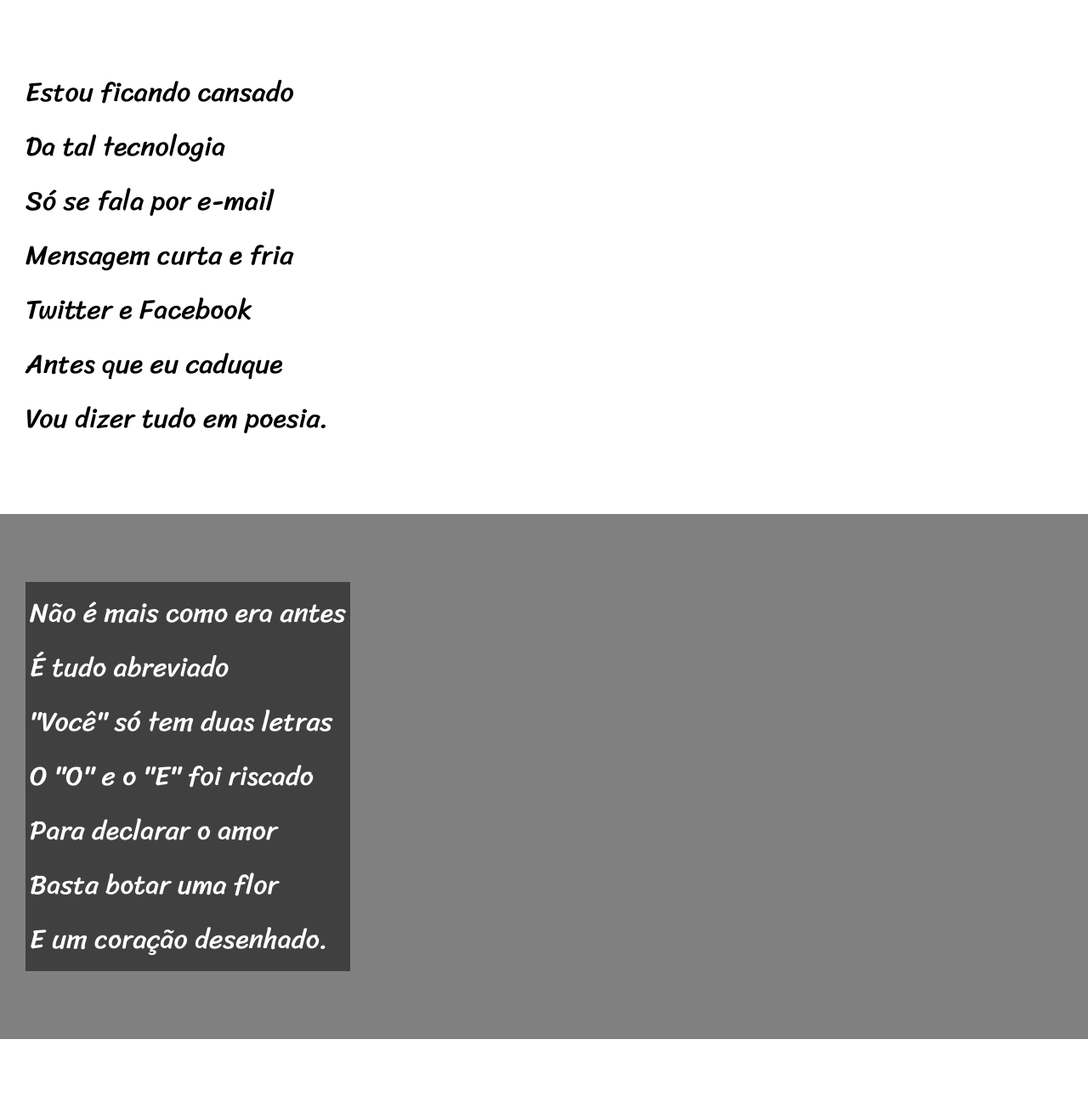
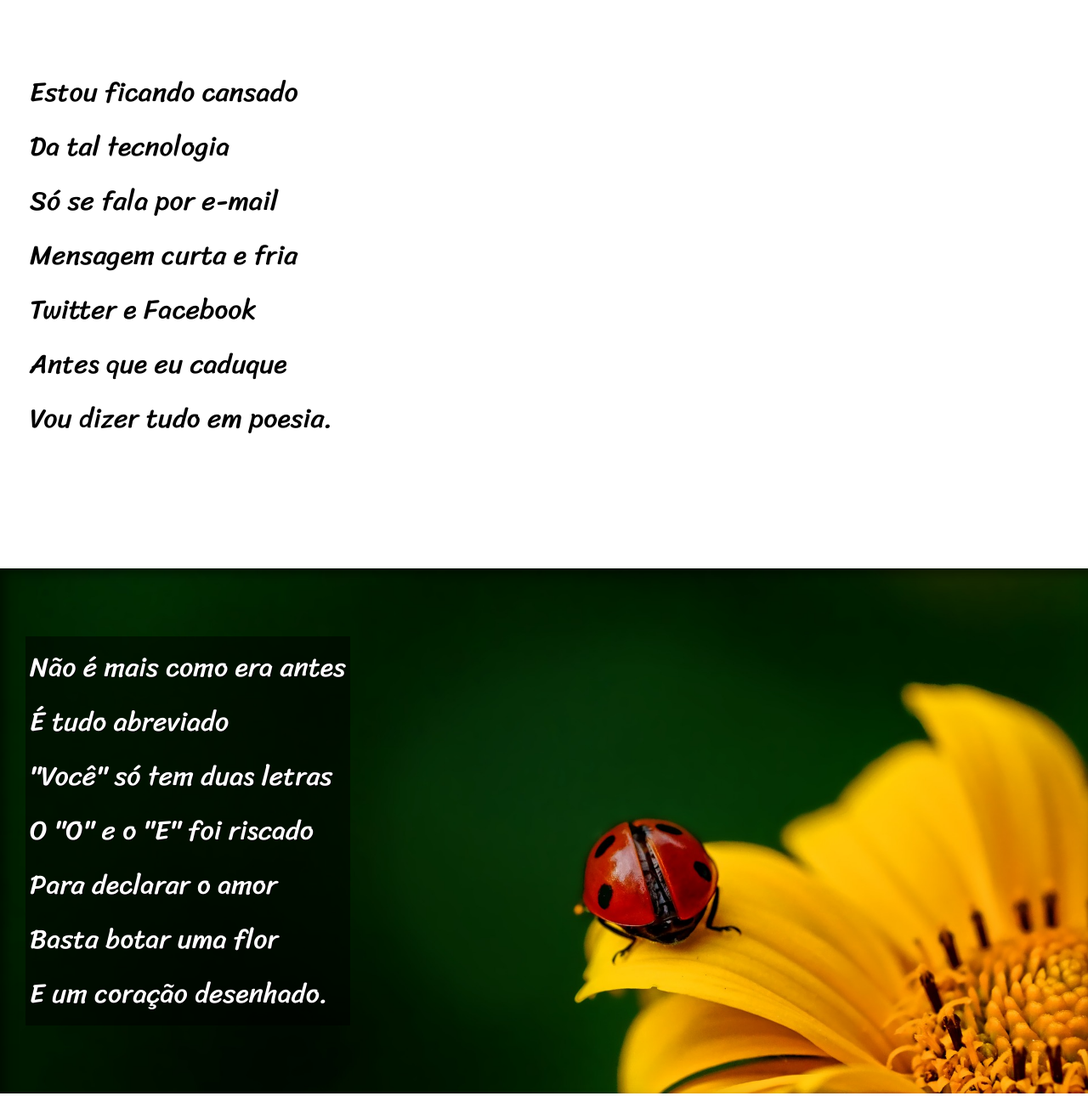
Before and after one commit to JoseCarlos67/Desafio-Cordel, a plain HTML site: page index.html in a window 1280 px wide. Shown: the part 221-1511 px from the top of the page at 85% size. Drawn offline with Linux system fonts and the light colour scheme.

Commit message:
Imagens com efeito parallax simples

```diff
--- a/index.html
+++ b/index.html
@@ -26,7 +26,7 @@
         </p>
     </section>
 
-    <section class="imagem">
+    <section class="imagem" id="img01">
         <p>
             Não é mais como era antes <br>
             É tudo abreviado <br>
@@ -60,7 +60,7 @@
         </p>
     </section>
 
-    <section class="imagem">
+    <section class="imagem" id="img02">
         <p>
             Tenho saudade das cartas <br>
             Escritas com a própria mão <br>
--- a/styles/style.css
+++ b/styles/style.css
@@ -48,6 +48,10 @@ section {
     font-size: 2.5vw;
 }
 
+section > p {
+    padding-bottom: 2em;
+}
+
 a:hover {
     text-decoration: underline;
 }
@@ -57,9 +61,17 @@ section.normal {
     color: black;
 }
 
+section.normal > p {
+    margin-left: 5px;
+}
+
 section.imagem {
     background-color: gray;
     color: white;
+    text-shadow: 1px 1px 0px black;
+    box-shadow: inset 6px 6px 13px 0px rgba(0, 0, 0, 0.514);
+    background-size: cover;
+    background-attachment: fixed;
 }
 
 section.imagem > p {
@@ -68,6 +80,14 @@ section.imagem > p {
     display: inline-block;
 }
 
+section#img01 {
+    background-image: url('../imagens/background001.jpg');
+}
+
+section#img02 {
+    background-image: url('../imagens/background002.jpg');
+}
+
 footer {
     background-color: black;
     color: white;
```
